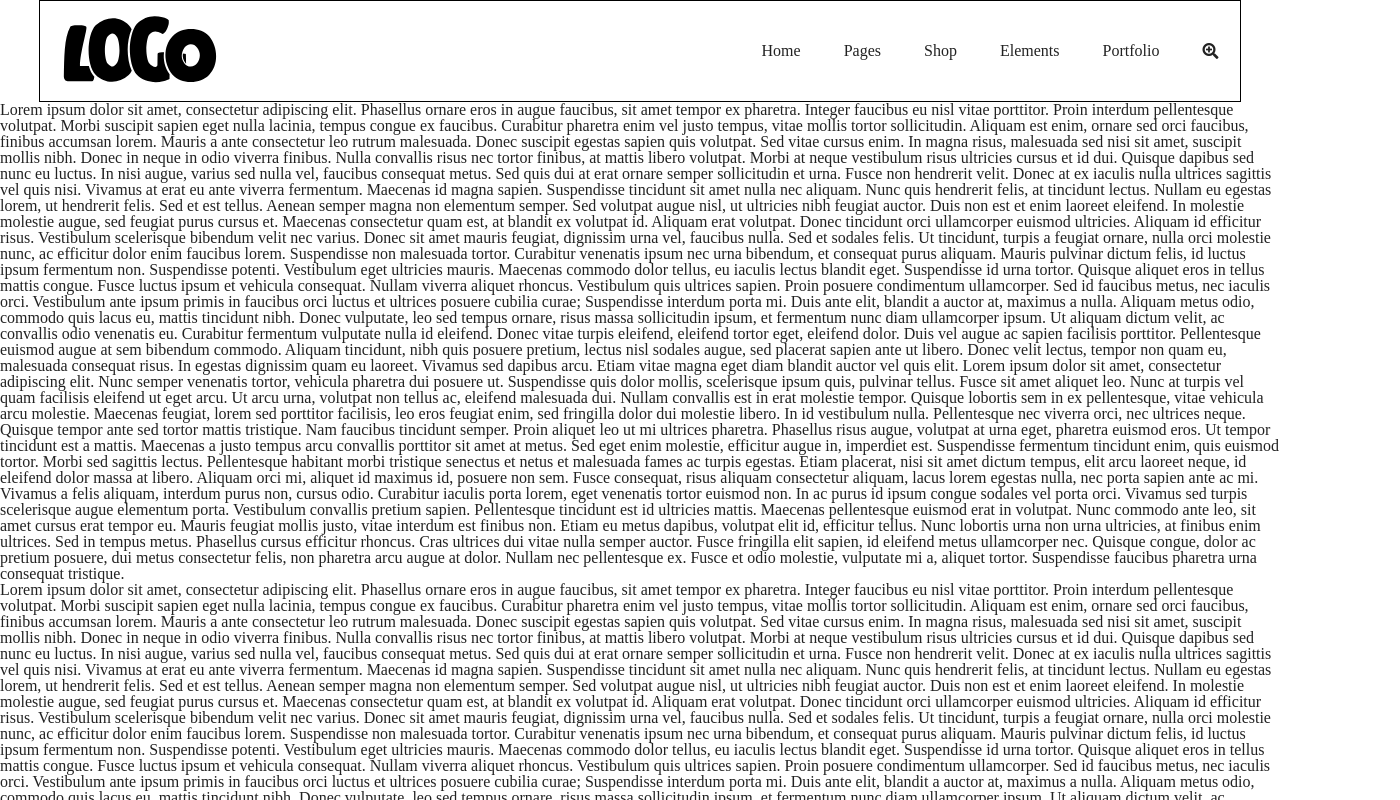
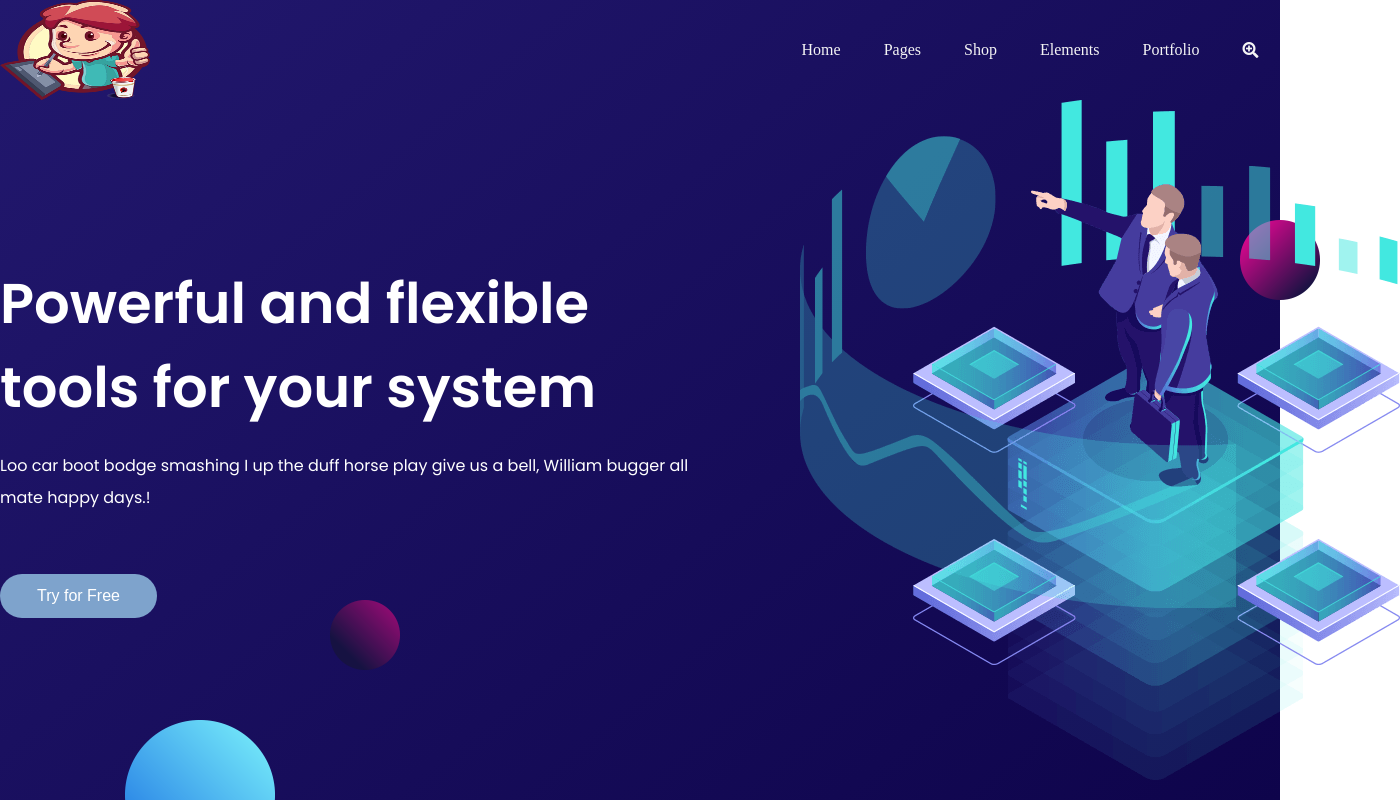
Before and after one commit to dulko-dev/landing_page, a React (Create React App) app: page / in a window 1280 px wide. Shown: the top 800 px of the page, 1400 px wide, since content can reach past the window. Built offline with nearby package versions, Linux system fonts and the light colour scheme; no server answers.

Commit message:
add background to nav component and style, fix some style in header component

```diff
--- a/public/index.html
+++ b/public/index.html
@@ -20,6 +20,11 @@
       href="https://use.fontawesome.com/releases/v5.0.10/css/all.css"
       integrity="sha384-+d0P83n9kaQMCwj8F4RJB66tzIwOKmrdb46+porD/OvrJ+37WqIM7UoBtwHO6Nlg"
       crossorigin="anonymous"
+    />
+    <link rel="preconnect" href="https://fonts.gstatic.com" />
+    <link
+      href="https://fonts.googleapis.com/css2?family=Poppins:wght@400;600&display=swap"
+      rel="stylesheet"
     />
 
     <!--
--- a/src/components/App.js
+++ b/src/components/App.js
@@ -2,15 +2,18 @@ import React from "react";
 import styled from "styled-components";
 import Header from "./Component/Header/Header";
 import Test from "./Test";
+import Nav from "./Component/Nav/Nav";
+import BackgroundImg from "./Component/BackgroundImg";
 
 const AppStyle = styled.div`
-
 `;
 
 function App() {
   return (
     <AppStyle>
       <Header />
+      <BackgroundImg />
+      <Nav />
       <Test />
     </AppStyle>
   );
--- /dev/null
+++ b/src/components/Component/BackgroundImg.js
@@ -0,0 +1,19 @@
+import React from "react";
+import styled from "styled-components";
+
+const ImgBg = styled.div`
+  position: absolute;
+  top: 0;
+  height: 100vh;
+  width: 100%;
+  z-index: -1;
+  background-image: -moz-linear-gradient(-50deg, #22186e 0, #0e044b 100%);
+  background-image: -webkit-linear-gradient(-50deg, #22186e 0, #0e044b 100%);
+  background-image: -ms-linear-gradient(-50deg, #22186e 0%, #0e044b 100%);
+`;
+
+function BackgroundImg() {
+  return <ImgBg></ImgBg>;
+}
+
+export default BackgroundImg;
--- a/src/components/Component/Header/Element.js
+++ b/src/components/Component/Header/Element.js
@@ -23,7 +23,7 @@ const Li = styled.li`
   padding: 5px 0;
   &:hover {
     cursor: pointer;
-    font-weight: bold;
+    color: #613DC1;
   }
 `;
 
--- a/src/components/Component/Header/Header.js
+++ b/src/components/Component/Header/Header.js
@@ -5,12 +5,11 @@ import Shop from "./Shop";
 import Element from "./Element";
 import Portfolio from "./Portfolio";
 import FlagCountries from "./FlagCountries";
-import logo from "../../../assets/header/logo.svg";
+import logo from "../../../assets/header/logo2.png";
 
 import {
   Wrapper,
   NavSite,
-  ButtonStyle,
   Ul,
   HoverBack,
   LiStyle,
@@ -77,10 +76,9 @@ function Header() {
   return (
     <NavSite>
       <Wrapper>
-        <ButtonStyle>
-          <Logo src={logo} onClick={() => (window.location.href = "#")} />
-        </ButtonStyle>
-
+        <a style={{ outline: "0" }} href="/#">
+          <Logo src={logo} />
+        </a>
         <Ul>
           <LiStyle
             onMouseEnter={() => setShow({ home: true })}
--- a/src/components/Component/Header/Page.js
+++ b/src/components/Component/Header/Page.js
@@ -5,7 +5,7 @@ import { displayImage } from "../../Style/keyframes";
 const Ul = styled.ul`
   width: 250px;
   padding: 10px 0;
-  background-color: red;
+  color: #2a2d34;
 `;
 
 const Li = styled.li`
@@ -22,8 +22,8 @@ const Li = styled.li`
     right: 20px;
   }
   &:hover {
-    color: violet;
-    transition: 0.4s;
+    color: #613DC1;
+    transition: 0.2s;
     cursor: pointer;
   }
 `;
@@ -31,7 +31,7 @@ const CareerUl = styled.ul`
   position: absolute;
   right: -160px;
   top: 0;
-  background-color: red;
+  background-color: #ffffff;
   animation-name: ${displayImage};
   animation-duration: 0.5s;
 `;
@@ -50,9 +50,9 @@ const CareerLi = styled.li`
   width: 130px;
   padding: 0 20px;
   margin: 10px 0;
-  color: black;
+  color: #2a2d34;
   &:hover {
-    color: violet;
+    color: #613DC1;
   }
 `;
 
--- a/src/components/Component/Header/Portfolio.js
+++ b/src/components/Component/Header/Portfolio.js
@@ -5,7 +5,8 @@ import { displayImage } from "../../Style/keyframes";
 const Ul = styled.ul`
   width: 180px;
   padding: 15px 0;
-  background-color: brown;
+  background-color: #ffffff;
+  color: #2a2d34;
 `;
 
 const Li = styled.li`
@@ -19,7 +20,7 @@ const Li = styled.li`
     right: 20px;
   }
   &:hover {
-    font-weight: bold;
+    color: #613dc1;
   }
 `;
 
@@ -30,16 +31,17 @@ const UlSecond = styled.ul`
   padding: 15px 0;
   position: absolute;
   left: -190px;
-  background-color: brown;
+  background-color: #ffffff;
   top: 0;
 `;
 
 const LiSecond = styled.li`
   padding: 5px 20px;
+  color: #2a2d34;
   cursor: pointer;
   font-weight: normal;
   &:hover {
-    font-weight: bold;
+    color: #613dc1;
   }
 `;
 
--- a/src/components/Component/Header/Shop.js
+++ b/src/components/Component/Header/Shop.js
@@ -3,11 +3,12 @@ import styled from "styled-components";
 
 const UlStyle = styled.ul`
   width: 300px;
+  color: #2a2d34;
 `;
 
 const LiStyle = styled.li`
   display: grid;
-  background-color: blue;
+  background-color: #ffffff;
   grid-template-columns: minmax(30%, auto);
   grid-template-rows: minmax(40%, auto);
   padding: 20px 0;
@@ -23,8 +24,10 @@ const LiI = styled.i`
   grid-column: 1/2;
   grid-row: 1/3;
   justify-self: center;
+  color: #613dc1;
 `;
 const LiH = styled.h3`
+  font-weight: 600;
   grid-column: 2/3;
   grid-row: 1/2;
   align-self: start;
--- /dev/null
+++ b/src/components/Component/Nav/Nav.js
@@ -0,0 +1,123 @@
+import React from "react";
+import styled from "styled-components";
+import bg from "../../../assets/pie.png";
+import img4 from "../../../assets/elements_four.png";
+import img3 from "../../../assets/elements_three.png";
+import img1 from "../../../assets/elements_one.png";
+
+const NavWrapper = styled.div`
+  height: 90vh;
+  width: 1400px;
+  margin: 0 auto;
+`;
+
+const WrappBoxes = styled.div`
+  display: flex;
+  justify-content: space-between;
+  align-items: center;
+  box-sizing: border-box;
+`;
+
+const LeftBox = styled.div`
+  font-family: var(--textTitle);
+  color: #fff;
+  max-width: 700px;
+  padding-right: 20px;
+`;
+
+const RightBox = styled.div`
+  max-width: 700px;
+`;
+
+const Title = styled.h2`
+  margin-bottom: 20px;
+  font-size: 3.5em;
+  line-height: 1.5em;
+  font-weight: 600;
+`;
+
+const Text = styled.p`
+  margin-bottom: 20px;
+  line-height: 2em;
+`;
+
+const Button = styled.button`
+  display: inline-block;
+  padding: 12px 36px;
+  border-radius: 25px;
+  border: 1px solid transparent;
+  margin-top: 40px;
+  color: #ffffff;
+  background-color: #7ea3cc;
+  &:hover {
+    transition: all 0.3s linear;
+    background-color: inherit;
+    border-color: whitesmoke;
+  }
+`;
+
+const Img4 = styled.img`
+  position: absolute;
+  bottom: -70px;
+  left: 50%;
+  transform:translateX(-50%);
+`;
+const Img1 = styled.img`
+  position: absolute;
+  bottom: 0;
+  right: -40px;
+`;
+
+const Img3 = styled.img`
+  position: absolute;
+  top: 0;
+  right: 0;
+`;
+
+const Img3Div = styled.div`
+  position: absolute;
+  top: 0;
+  right: 0;
+  height: 300px;
+  width: 100px;
+  z-index: -1;
+`;
+const ImgDiv2Balls = styled.div`
+  position: absolute;
+  height: 200px;
+  bottom: 0;
+  left: 0;
+  width: 400px;
+  z-index: -1;
+
+`;
+
+function Nav() {
+  return (
+    <NavWrapper>
+      <WrappBoxes>
+        <LeftBox>
+          <Title>Powerful and flexible tools for your system</Title>
+          <Text>
+            Loo car boot bodge smashing I up the duff horse play give us a bell,
+            William bugger all mate happy days.!
+          </Text>
+          <Button>Try for Free</Button>
+        </LeftBox>
+        <RightBox>
+          <img src={bg} alt="two men between electronic gadget" />
+        </RightBox>
+      </WrappBoxes>
+
+      <ImgDiv2Balls>
+        <Img4 src={img4} alt="circle" />
+        <Img3 src={img3} alt="circle" />
+      </ImgDiv2Balls>
+      <Img3Div>
+        <Img1 src={img1} alt="circle" />
+      </Img3Div>
+    </NavWrapper>
+  );
+}
+
+export default Nav;
--- a/src/components/Style/Header/flagCountriesstyle.js
+++ b/src/components/Style/Header/flagCountriesstyle.js
@@ -8,19 +8,19 @@ export const ImageFlag = styled.img`
 
 export const ImageEffect = styled.div`
   position: relative;
-  overflow: hidden;
   width: 300px;
   height: 200px;
+  overflow:hidden;
   &::before,
   &::after {
     content: "";
     position: absolute;
     top: 0;
-    left: -80px;
+    left: -70px;
     width: 50px;
     height: 100%;
     background-color: rgba(255, 255, 255, 0.3);
-    transform: skewX(-15deg);
+    transform: skewX(-10deg);
     transition: all ease 0.4s;
   }
   &::after {
@@ -54,7 +54,7 @@ export const UlStyle = styled.ul`
   justify-content: space-between;
   padding-top: 15px;
   flex-wrap: wrap;
-  margin-right: 20px;
+  color: #2a2d34;
 `;
 
 export const Waiting = styled.div`
--- a/src/components/Style/Header/headerstyle.js
+++ b/src/components/Style/Header/headerstyle.js
@@ -14,19 +14,12 @@ export const NavSite = styled.div`
 
 export const Wrapper = styled.div`
   display: flex;
-  background-color: white;
   justify-content: space-between;
   align-items: center;
   margin: 0 auto;
-  border: 1px solid black;
-  max-width: 1200px;
+
+  max-width: 1400px;
   max-height: 100px;
-`;
-
-export const ButtonStyle = styled.button`
-  border: none;
-  padding: 0;
-  background-color: white;
 `;
 
 export const Ul = styled.ul`
@@ -38,10 +31,12 @@ export const Ul = styled.ul`
 export const LiStyle = styled.li`
   position: relative;
   padding: 60px 0;
+  color: whitesmoke;
+
   &::before {
     content: "";
     height: 2px;
-    background-color: black;
+    background-color: #ffffff;
     display: inline-block;
     position: absolute;
     bottom: 55px;
@@ -55,7 +50,7 @@ export const LiStyle = styled.li`
   &::after {
     content: "";
     height: 2px;
-    background-color: black;
+    background-color: #ffffff;
     display: inline-block;
     position: absolute;
     bottom: 55px;
@@ -72,6 +67,7 @@ export const LiStyleZoom = styled.li`
   position: relative;
   padding: 60px 0;
   cursor: pointer;
+  color: whitesmoke;
 `;
 
 export const BlockBeforeAnimated = styled.div`
@@ -143,7 +139,7 @@ export const Input = styled.input`
 `;
 
 export const Logo = styled.img`
-  width: 200px;
+  width: 150px;
   height: 100px;
 `;
 
@@ -157,16 +153,20 @@ export const HoverBack = styled.div`
   width: 100%;
   left: 0;
   top: 102px;
-  background-color: red;
+  background-color: #ffffff;
   overflow: auto;
   animation-name: ${displayImage};
   animation-duration: 0.5s;
+  &::-webkit-scrollbar {
+    display: none;
+  }
 `;
 
 export const HoverPage = styled.div`
   position: absolute;
   bottom: -324px;
   left: -45px;
+  background-color: #ffffff;
   animation-name: ${displayMenuElement};
   animation-duration: 0.5s;
 `;
@@ -176,11 +176,12 @@ export const HoverShop = styled(HoverPage)`
 `;
 
 export const HoverElement = styled.div`
+  color: #2a2d34;
   position: fixed;
   top: 102px;
   left: 0;
   width: 100%;
-  background-color: blue;
+  background-color: #ffffff;
   animation-name: ${displayImage};
   animation-duration: 0.5s;
 `;
--- a/src/components/Style/main.css
+++ b/src/components/Style/main.css
@@ -1,3 +1,9 @@
+:root {
+  --textTitle: 'Poppins', sans-serif;
+}
+
+
+
 html {
   width: 100vw;
   overflow-x: hidden;
```
Also changed, not shown: src/assets/header/logo2.png (added).
